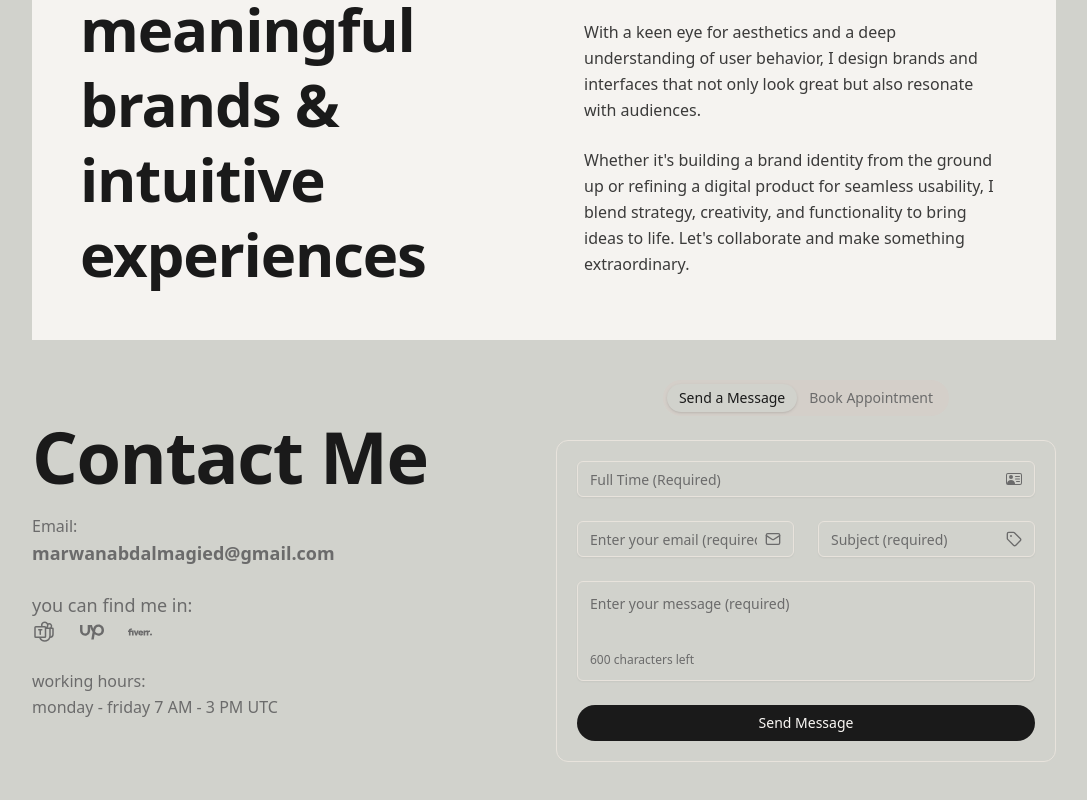
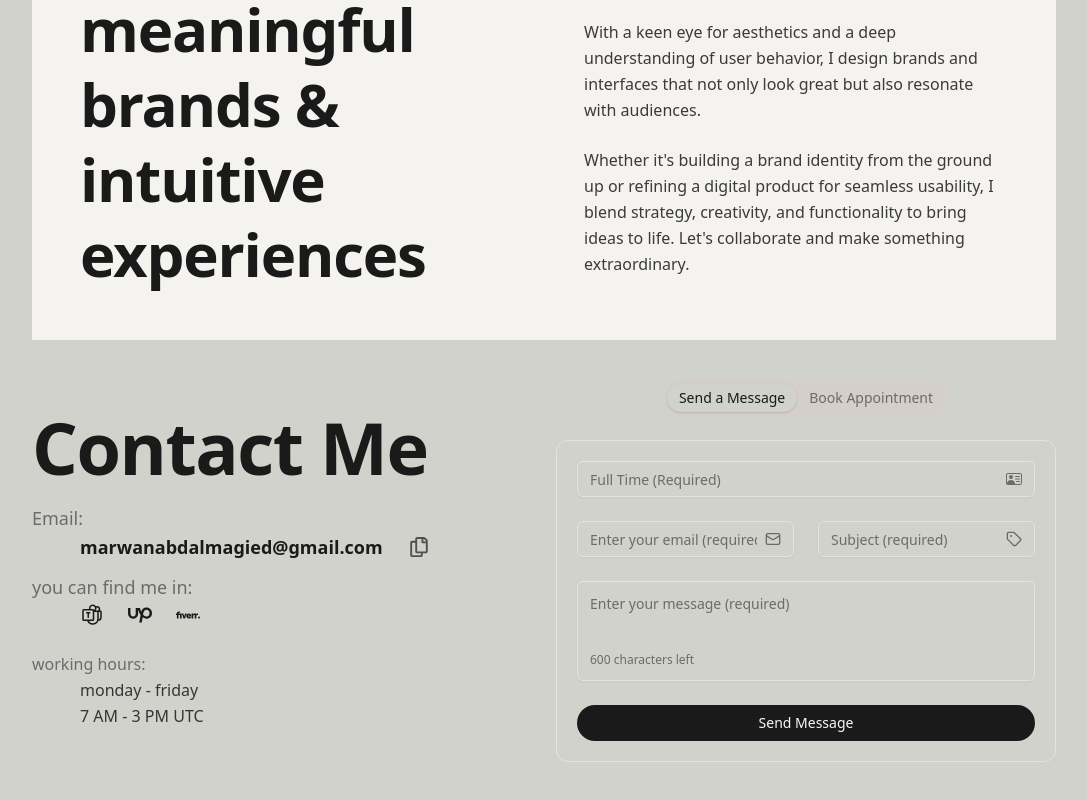
Before and after one commit to Hamadaae/omar-site, a Next.js app: page /en in a window 1280 px wide. Shown: the part 1667-2467 px from the top of the page, without its empty margins (96-1183 px from the left). Built offline with nearby package versions, Linux system fonts and the light colour scheme.

Commit message:
feat: add EmailCopyLink component for email copying functionality and update ContactInfo with new component; enhance translations in de.json and en.json

```diff
--- /dev/null
+++ b/components/layout/EmailCopyLink.tsx
@@ -0,0 +1,61 @@
+"use client";
+
+import { useState } from "react";
+import { FaRegCopy } from "react-icons/fa";
+import { IoCheckmarkDoneSharp } from "react-icons/io5";
+
+const EMAIL_ADDRESS = "marwanabdalmagied@gmail.com";
+
+const EmailCopyLink = ({ emailLabel }: Readonly<{ emailLabel: string }>) => {
+	const [isCopied, setIsCopied] = useState(false);
+
+	const handleCopy = async () => {
+		try {
+			await navigator.clipboard.writeText(EMAIL_ADDRESS);
+			setIsCopied(true);
+			// Reset the "copied" state after 3 seconds
+			setTimeout(() => setIsCopied(false), 3000);
+		} catch (err) {
+			console.error("Failed to copy email:", err);
+			// You might want to add a visible error state here
+		}
+	};
+
+	// The mailto: link functionality
+	const mailtoLink = `mailto:${EMAIL_ADDRESS}`;
+
+	return (
+		<div className="grid">
+			<p className="text-muted-foreground text-lg mt-3">
+				{/* The email label text (e.g., "Email") */}
+				{emailLabel}
+				<br />
+			</p>
+			<div className="ml-12 gap-6 flex w-full">
+				{/* Link to open the default email app */}
+				<a
+					href={mailtoLink}
+					className="text-lg text-foreground hover:underline transition-all"
+				>
+					<strong>{EMAIL_ADDRESS}</strong>
+				</a>
+				{/* The Copy Button */}
+				<button
+					onClick={handleCopy}
+					className="px-0.5 rounded-md transition-colors hover:scale-110"
+					aria-label={isCopied ? "Email copied" : "Copy email address"}
+				>
+					{isCopied ? (
+						// Display checkmark icon when copied
+						<IoCheckmarkDoneSharp className="text-green-500 text-xl" />
+					) : (
+						// Display copy icon initially
+						<FaRegCopy className="text-foreground/70 text-xl" />
+					)}
+				</button>
+			</div>
+		</div>
+	);
+};
+
+export default EmailCopyLink;
--- a/components/layout/TrustedBySection.tsx
+++ b/components/layout/TrustedBySection.tsx
@@ -1,5 +1,3 @@
-"use client";
-
 import { TechSlider } from "./tech-slider/TechSlider";
 
 export default function App() {
--- a/components/layout/contactUs/ContactInfo.tsx
+++ b/components/layout/contactUs/ContactInfo.tsx
@@ -2,8 +2,10 @@ import { PiMicrosoftTeamsLogo } from "react-icons/pi";
 import { FaUpwork } from "react-icons/fa6";
 import { SiFiverr } from "react-icons/si";
 import { getTranslations } from "next-intl/server";
+import Link from "next/link";
+import EmailCopyLink from "../EmailCopyLink";
 
-async function ContactInfo() {
+const ContactInfo = async () => {
 	const t = await getTranslations("Contact");
 
 	return (
@@ -12,26 +14,43 @@ async function ContactInfo() {
 				{t("heading")}
 			</h2>
 
-			<p className="text-muted-foreground text-md my-3">
-				{t("email")} <br />
-				<span className="text-lg">
-					<strong>marwanabdalmagied@gmail.com</strong>
-				</span>
-			</p>
+			<EmailCopyLink emailLabel={t("email")} />
+
 			<p className="text-muted-foreground text-lg my-3">
 				{t("locations")}{" "}
-				<span className="flex gap-6 text-2xl">
-					<PiMicrosoftTeamsLogo />
-					<FaUpwork />
-					<SiFiverr />
+				<span className="flex gap-6 ml-12 text-2xl">
+					<Link
+						href={""}
+						target="_blank"
+						className="hover:scale-115 mouse-pointer"
+					>
+						<PiMicrosoftTeamsLogo />
+					</Link>
+					<Link
+						href={
+							"https://www.upwork.com/freelancers/~01fc9ca62a615e2f41?mp_source=share"
+						}
+						target="_blank"
+						className="hover:scale-115 mouse-pointer"
+					>
+						<FaUpwork />
+					</Link>
+					<Link
+						href={""}
+						target="_blank"
+						className="hover:scale-115 mouse-pointer"
+					>
+						<SiFiverr />
+					</Link>
 				</span>
 			</p>
 			<p className="text-muted-foreground text-md my-3">
-				{t("workingHours")} <br />
-				<span>{t("hours")}</span>
+				{t("workingHours")}
+				<p className="ml-12">{t("days")}</p>
+				<p className="ml-12">{t("hours")}</p>
 			</p>
 		</div>
 	);
-}
+};
 
 export default ContactInfo;
--- a/components/layout/hero/RolesSlider.tsx
+++ b/components/layout/hero/RolesSlider.tsx
@@ -31,9 +31,6 @@ export default function RolesSlider() {
 					loop={true} // Cycle through the roles continuously
 					showCursor={true}
 					cursorCharacter="_" // A common character for a coding context
-					// Optional: Add a transition color for a nicer effect
-					// textColors={} // Tailwind 'emerald', 'blue', 'amber', 'red' equivalents or any colors you prefer
-					// ["#10B981", "#3B82F6", "#F59E0B", "#EF4444"]
 				/>
 			</div>
 		</div>
--- a/components/layout/tech-slider/AnimateIn.tsx
+++ b/components/layout/tech-slider/AnimateIn.tsx
@@ -7,11 +7,15 @@ interface AnimateInProps {
 	className?: string;
 }
 
-export function AnimateIn({ children, className = "" }: AnimateInProps) {
+export function AnimateIn({
+	children,
+	className = "",
+}: Readonly<AnimateInProps>) {
 	const [isVisible, setIsVisible] = useState(false);
 
 	useEffect(() => {
-		setIsVisible(true);
+		const fun = async () => setIsVisible(true);
+		fun();
 	}, []);
 
 	return (
--- a/components/layout/tech-slider/SliderDots.tsx
+++ b/components/layout/tech-slider/SliderDots.tsx
@@ -1,6 +1,7 @@
 "use client";
 
 import { Logo } from "@/data/microsoft-logos";
+import { Button } from "@/components/ui/button";
 
 interface SliderDotsProps {
 	logos: Logo[];
@@ -12,11 +13,11 @@ export function SliderDots({
 	logos,
 	currentIndex,
 	onDotClick,
-}: SliderDotsProps) {
+}: Readonly<SliderDotsProps>) {
 	return (
 		<div className="flex justify-center gap-2 mt-6" aria-live="polite">
 			{logos.map((logo, index) => (
-				<button
+				<Button
 					key={logo.name}
 					onClick={() => onDotClick(index)}
 					className={`w-2 h-2 rounded-full transition-all duration-300 ${
--- a/components/layout/tech-slider/SliderTrack.tsx
+++ b/components/layout/tech-slider/SliderTrack.tsx
@@ -8,7 +8,7 @@ interface SliderTrackProps {
 	currentIndex: number;
 }
 
-export function SliderTrack({ visibleLogos, currentIndex }: SliderTrackProps) {
+export function SliderTrack({ visibleLogos, currentIndex }: Readonly<SliderTrackProps>) {
 	return (
 		<div className="flex items-center justify-between gap-4">
 			{visibleLogos.map((logo, index) => (
--- a/components/layout/tech-slider/TechSlider.tsx
+++ b/components/layout/tech-slider/TechSlider.tsx
@@ -55,7 +55,7 @@ export function TechSlider() {
 		if (!inner) return;
 
 		const step = (ts: number) => {
-			if (lastTsRef.current == null) lastTsRef.current = ts;
+			lastTsRef.current ??= ts;
 			const dt = Math.min(100, ts - lastTsRef.current); // clamp to avoid jumps on tab switch
 			lastTsRef.current = ts;
 
--- a/messages/de.json
+++ b/messages/de.json
@@ -68,7 +68,8 @@
 		"email": "E-Mail:",
 		"locations": "du kannst mich finden in:",
 		"workingHours": "arbeitszeiten:",
-		"hours": "montag - freitag 7 AM - 3 PM UTC",
+		"hours": "montag - freitag",
+		"days": "7 AM - 3 PM UTC",
 		"tabs": {
 			"message": "Eine Nachricht senden",
 			"appointment": "Termin buchen"
--- a/messages/en.json
+++ b/messages/en.json
@@ -68,7 +68,8 @@
 		"email": "Email:",
 		"locations": "you can find me in:",
 		"workingHours": "working hours:",
-		"hours": "monday - friday 7 AM - 3 PM UTC",
+		"days": "monday - friday",
+		"hours": "7 AM - 3 PM UTC",
 		"tabs": {
 			"message": "Send a Message",
 			"appointment": "Book Appointment"
```
